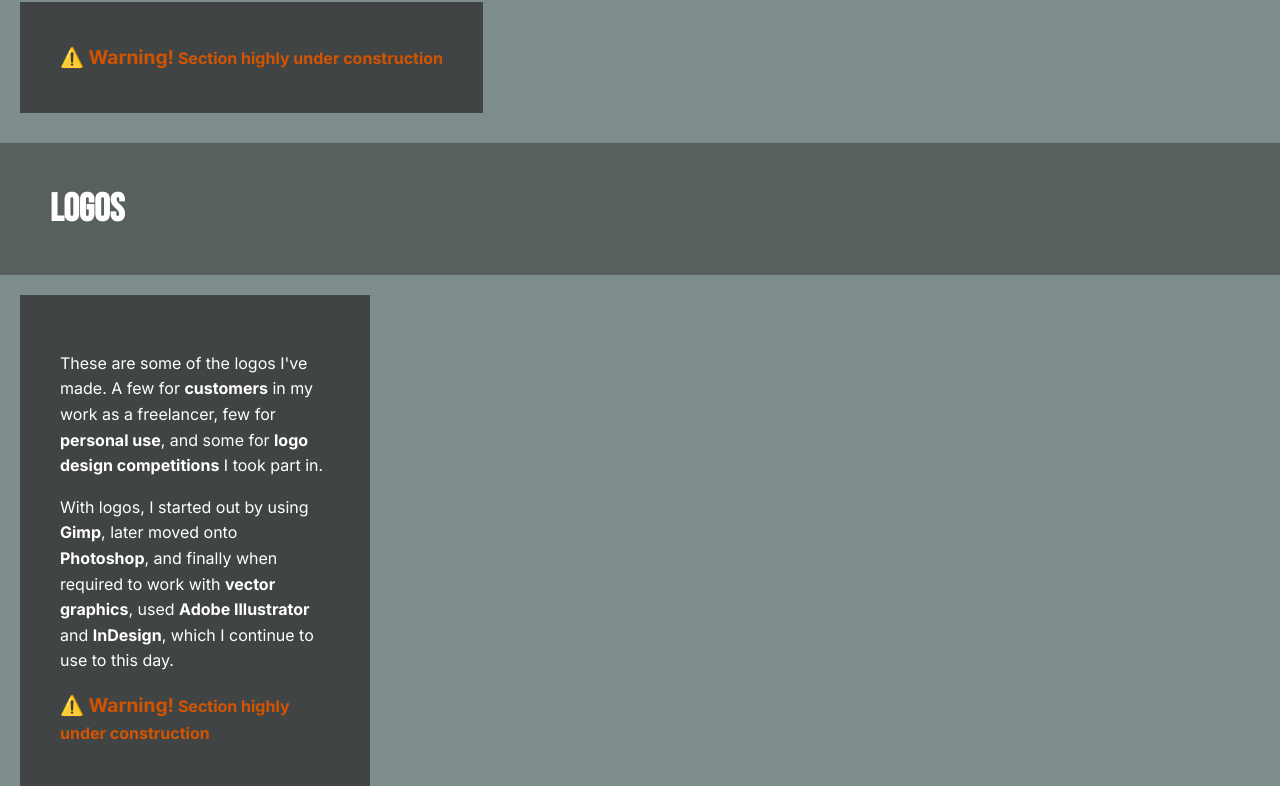
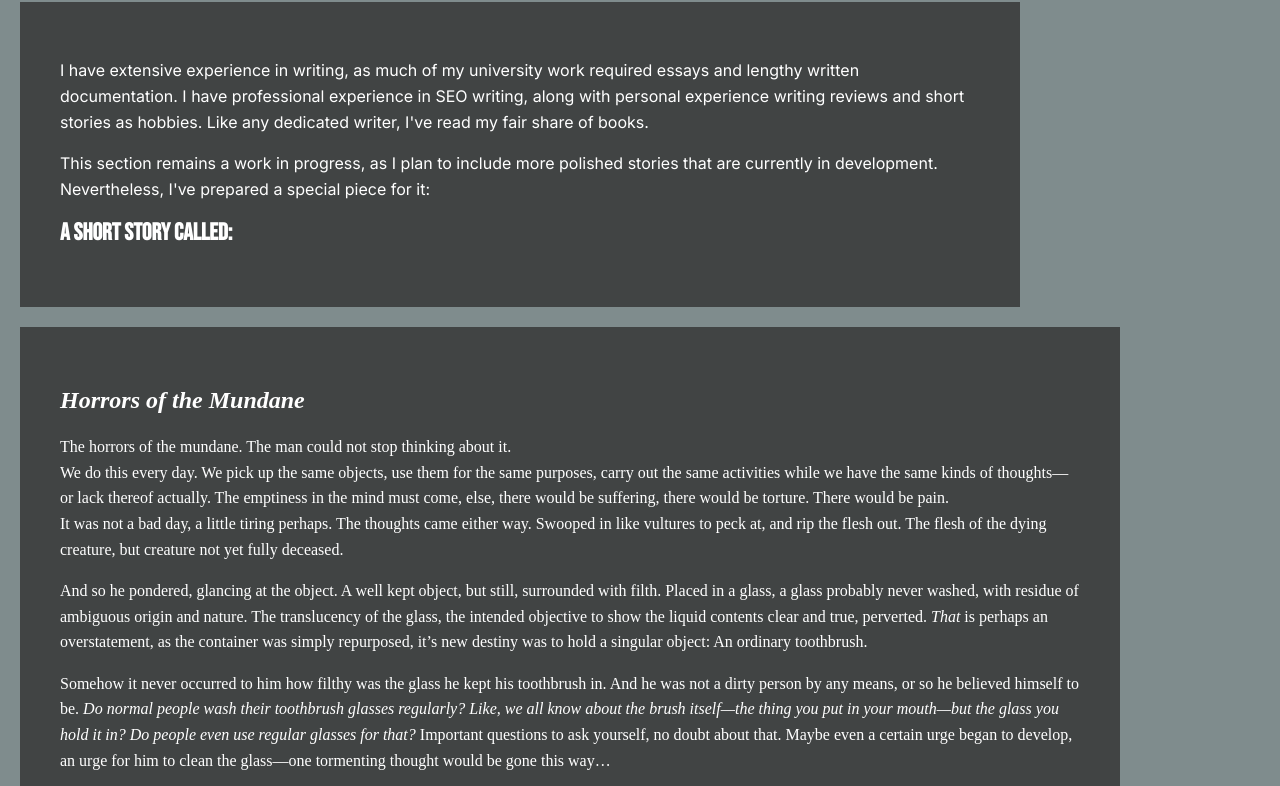
Before and after one commit to shoolepak/Portfolio_M_Lubelski, a plain HTML site: page index.html in a window 1280 px wide. Shown: the part 6061-6847 px from the top of the page. Drawn offline with Linux system fonts and the light colour scheme.

Commit message:
writing added

```diff
--- a/final_main.css
+++ b/final_main.css
@@ -155,6 +155,18 @@ header {
 	margin-right: auto;
 	padding: 0 0px;
 	float: left;
+}
+.container3_3 {
+	max-width: 1100px;
+	margin: 20px;
+	margin-top: 0px;
+	margin-right: auto;
+	padding: 0 0px;
+	float: left;
+}
+.container3_3 p, h1{
+	font-family: 'Times New Roman', Times, serif;
+	color: white;
 }
 .container4 {
 	max-width: 600px;
--- a/index.html
+++ b/index.html
@@ -351,11 +351,35 @@
 </header>
 <div class="container3">
      <div class="section">
-        <p style="margin: 0; font-weight: bold; color: #d35400;">
-    <span style="font-size: 1.2em;">⚠️ Warning!</span> Section <strong>highly under construction</strong>
-  </p>
+<p>I have extensive experience in writing, as much of my university work required essays and lengthy written documentation. I have professional experience in SEO writing, along with personal experience writing reviews and short stories as hobbies. Like any dedicated writer, I've read my fair share of books.</p>
+
+  <p>This section remains a work in progress, as I plan to include more polished stories that are currently in development. Nevertheless, I've prepared a special piece for it:</p>
+
+  <h2>A short story called:</h2>
 	</div>
 	</div>
+<div class="container3_3">
+    <div class="section">
+	<h1><em>Horrors of the Mundane</em></h1>
+    <p>The horrors of the mundane. The man could not stop thinking about it.<br>
+We do this every day. We pick up the same objects, use them for the same purposes, carry out the same activities while we have the same kinds of thoughts—or lack thereof actually. The emptiness in the mind must come, else, there would be suffering, there would be torture. There would be pain.<br>
+It was not a bad day, a little tiring perhaps. The thoughts came either way. Swooped in like vultures to peck at, and rip the flesh out. The flesh of the dying creature, but creature not yet fully deceased.</p>
+<p>And so he pondered, glancing at the object.
+A well kept object, but still, surrounded with filth. Placed in a glass, a glass probably never washed, with residue of ambiguous origin and nature. The translucency of the glass, the intended objective to show the liquid contents clear and true, perverted.
+<em>That</em> is perhaps an overstatement, as the container was simply repurposed, it’s new destiny was to hold a singular object: An ordinary toothbrush. </p>
+<p>Somehow it never occurred to him how filthy was the glass he kept his toothbrush in. And he was not a dirty person by any means, or so he believed himself to be.
+<em>Do normal people wash their toothbrush glasses regularly? Like, we all know about the brush itself—the thing you put in your mouth—but the glass you hold it in? Do people even use regular glasses for that?</em>
+Important questions to ask yourself, no doubt about that. Maybe even a certain urge began to develop, an urge for him to clean the glass—one tormenting thought would be gone this way…</p>
+<p>That made him go back. Back to the damn vultures, the annoying little thinklets circling around him.
+<em>Wouldn’t it be nice, to just be a cloud? Clouds don’t need to brush their teeth, wipe their asses, go to work, impress anyone. They don’t care if anybody loves them. They just float about, get carried by the wind. Not a care in the world.<br> Not a care in the world.</em><br>
+Oh it is a privilege to be able to think. However, to <strong>have</strong> to think, is sometimes incredibly tiring. It was not a bad day, but even on good days he could ponder on how hopeless it all may seem at times. What was our direction? What was the purpose of it all? Why had he been brushing his teeth multiple times a day, just to have them develop a likeness for rot? </p>
+<p>Dental caries though, are not his only worry. Other than the overwhelming concern with purpose of the human civilisation and consciousness itself, there’s more pressing matters. There’s the divorce, the ownership rights, the dreadful Patrick, and that cute girl Annie, who seems to somewhat like him.
+That is the trouble though. Anything else, he can withstand right now, but love and rotten teeth seem like a bit too much for the time being. </p>
+<p>He stood there, barefoot, his mind somewhere far away, racing with all the different birds. The vultures, the eagles, the seagulls, penguins, pigeons and ostriches. One of the birds must have hit a glass window, a dirty window, window murky due to Limescale.
+<em>That’s it,</em> He remembered. Limescale</em>. Harmless residue found in tap water, mineral water, any water not purified, not distilled. The thought made him calmer, ready to move on, ready to stop staring. There is no escape from it anymore. He stood there long enough. The mundane must continue, the life must go on. It is time to pick up the brush. </p>
+
+	</div>
+</div>
 </section>
 <section id="logos">
 <header>
```
